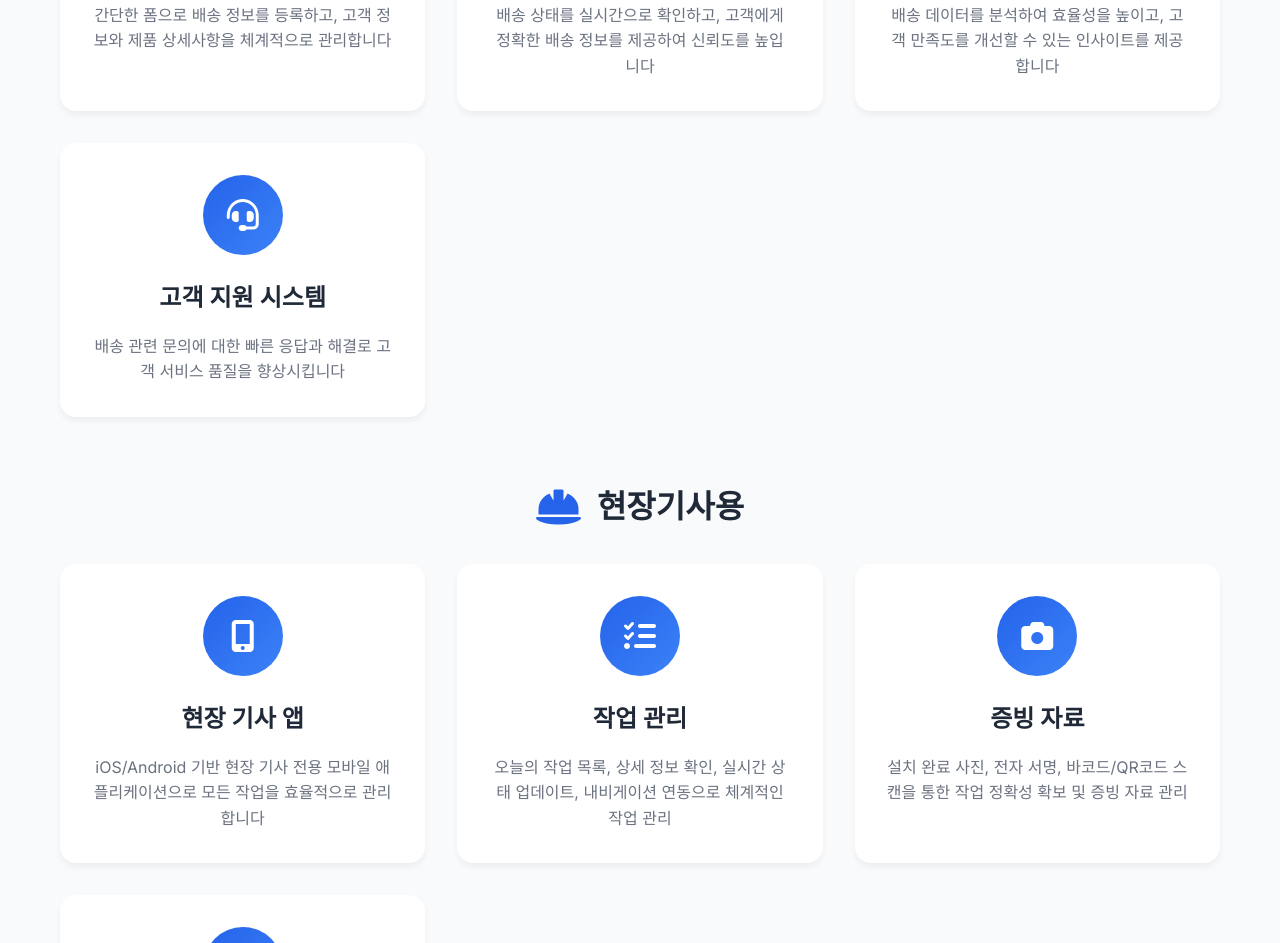
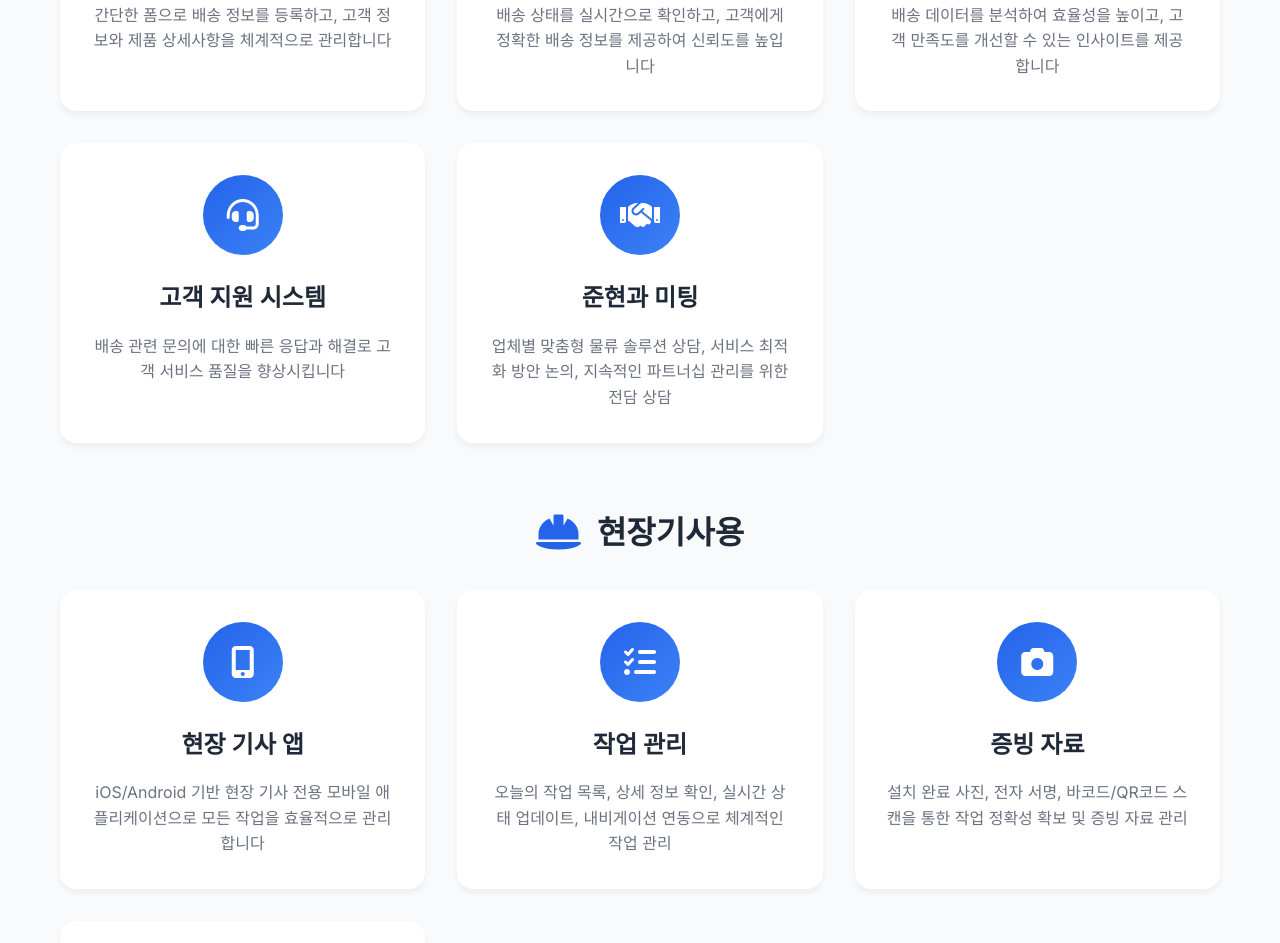
Before and after one commit to termpro2000/easypick_web, a plain HTML site: page index.html in a window 1280 px wide. Shown: the part 1327-2270 px from the top of the page. Drawn offline with Linux system fonts and the light colour scheme.

Commit message:
Add: 중소가구업체용 섹션에 '준현과 미팅' 서비스 카드 추가

```diff
--- a/index.html
+++ b/index.html
@@ -98,6 +98,13 @@
                         </div>
                         <h3>고객 지원 시스템</h3>
                         <p>배송 관련 문의에 대한 빠른 응답과 해결로 고객 서비스 품질을 향상시킵니다</p>
+                    </div>
+                    <div class="service-card">
+                        <div class="service-icon">
+                            <i class="fas fa-handshake"></i>
+                        </div>
+                        <h3>준현과 미팅</h3>
+                        <p>업체별 맞춤형 물류 솔루션 상담, 서비스 최적화 방안 논의, 지속적인 파트너십 관리를 위한 전담 상담</p>
                     </div>
                 </div>
             </div>
```
Also changed, not shown: 1 other file.
